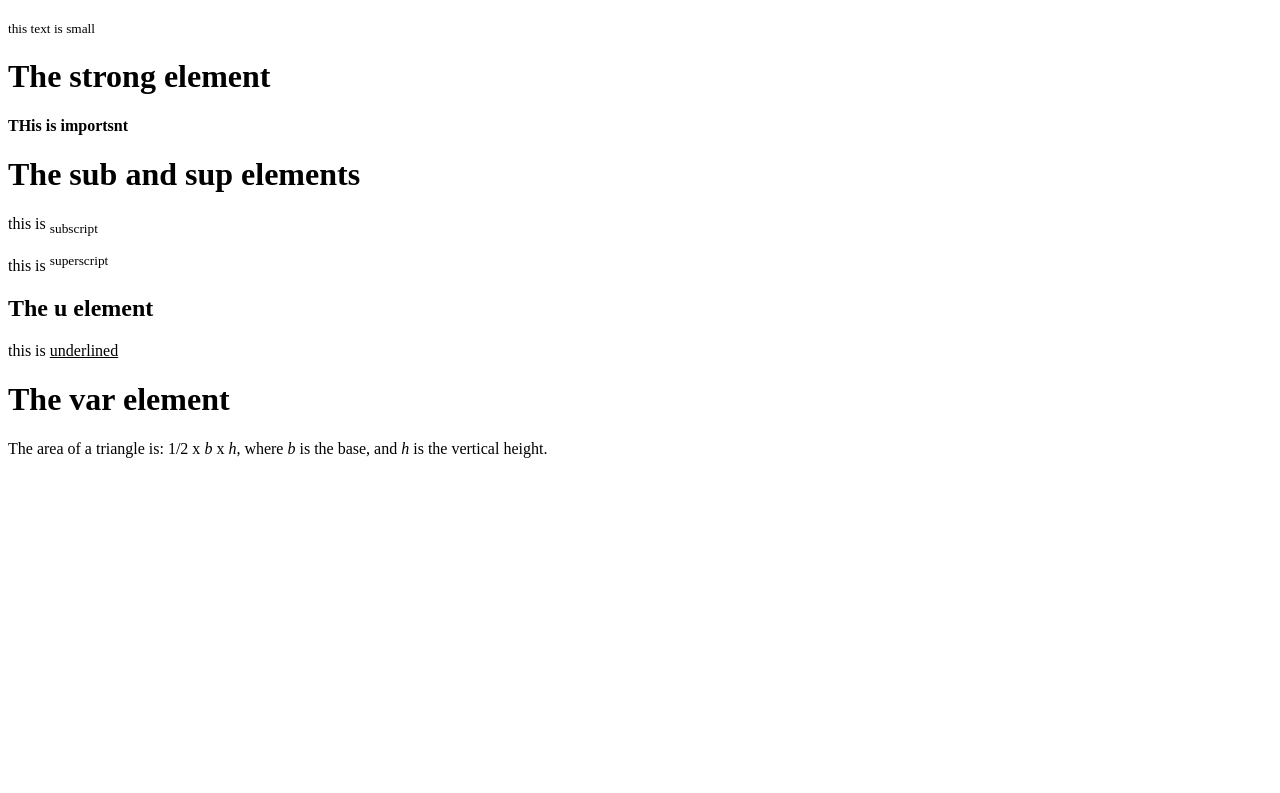
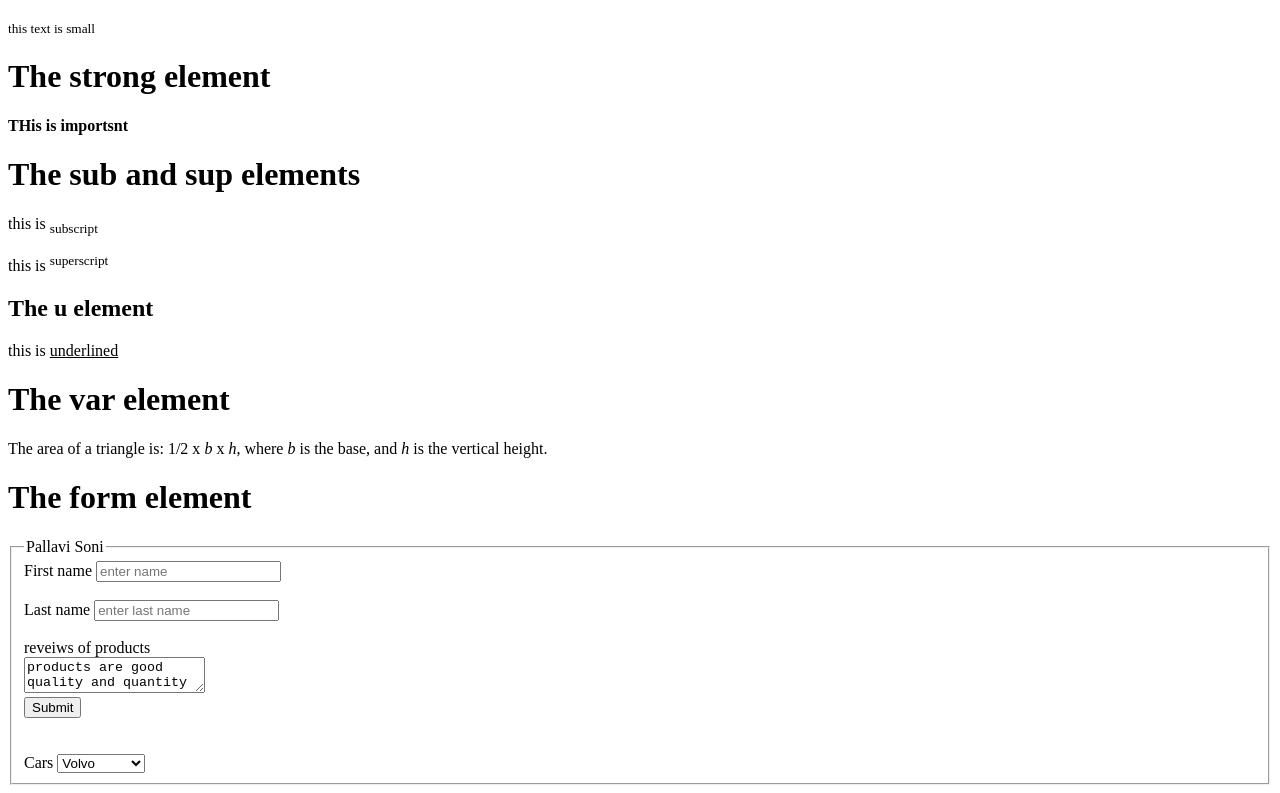
Before and after one commit to Sonipallavi333/html-css1, a plain HTML site: page index.html in a window 1280 px wide. Shown: the part 1613-2406 px from the top of the page. Before the commit the page ends 2087 px from the top, so only its background shows below. Drawn offline with Linux system fonts and the light colour scheme.

Commit message:
Update index.html
learn about forms and inputs

```diff
--- a/index.html
+++ b/index.html
@@ -89,6 +89,31 @@
         <p>The area of a triangle is: 1/2 x <var>b</var> x <var>h</var>, where
             <var>b</var> is the base, and <var>h</var> is the vertical
             height.</p>
+        <h1>The form element</h1>
+        <form action="#">
+            <fieldset>
+                <legend>Pallavi Soni</legend>
+            <label for="fname">First name</label>
+            <input type="text" placeholder="enter name" id="fname"><br><br>
+            <label for="lname">Last name</label>
+            <input type="text" placeholder="enter last name" id="lname"><br><br>
+            <label for="pp">reveiws of products</label><br>
+            <textarea name="reveiws"
+                id="pp">products are good quality and quantity</textarea><br>
+            <button>Submit</button><br><br><br>
+            <label for="car">Cars</label>
+            <select name="cars" id="car">
+                <optgroup label="Swadeshi cars">
+                <option value="volvo">Volvo</option></optgroup>
+                <optgroup label="German cars">
+                <option value="mercedes">mercdes</option>
+                <option value="tesla">tesla</option>
+            </optgroup>
+
+            </select>
+           </fieldset>
+
+        </form>
 
 
     </body>
```
